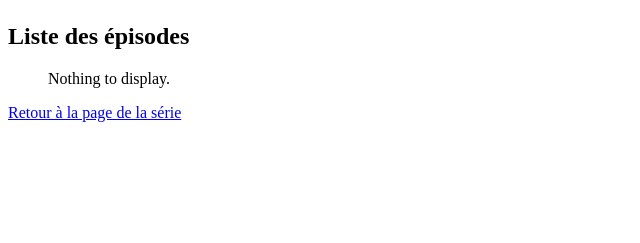
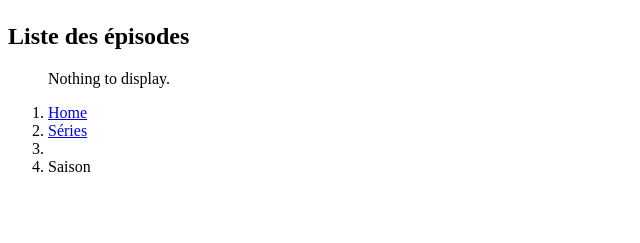
Before and after one commit to Mirubrys/wild-series, a Symfony app: template templates/wild/season.html.twig in a window 1280 px wide. Shown: the part 187-430 px from the top of the page, without its empty margins (0-640 px from the left). Run offline with Twig, Linux system fonts and the light colour scheme; the template is opened without the code that fills it, so the values that code supplies are empty; some libraries are stand-ins or nearby versions.

Commit message:
Added a breadcrumb at the bottom of the pages.

```diff
--- a/templates/base.html.twig
+++ b/templates/base.html.twig
@@ -17,6 +17,13 @@
 
         {% block body %}{% endblock %}
 
+        <nav class="mt-5" aria-label="breadcrumb">
+            <ol class="breadcrumb">
+                <li class="breadcrumb-item"><a href="{{ path('app_index') }}">Home</a></li>
+                {% block breadcrumb %}{% endblock %}
+            </ol>
+        </nav>
+
         {% block javascripts %}
             {{ encore_entry_script_tags('app') }}
         {% endblock %}
--- a/templates/wild/category.html.twig
+++ b/templates/wild/category.html.twig
@@ -29,5 +29,11 @@
                 </a>
             </div>
         </div>
+
     </div>
 {% endblock %}
+
+{% block breadcrumb %}
+    <li class="breadcrumb-item"><a href="#">Catégories</a></li>
+    <li class="breadcrumb-item active" aria-current="page">{{ category.name }}</li>
+{% endblock %}
--- a/templates/wild/season.html.twig
+++ b/templates/wild/season.html.twig
@@ -28,13 +28,11 @@
             </div>
         </div>
 
-        <div class="row no-gutters justify-content-center mt-5">
-            <div class="col-11 col-lg-10">
-                <a href="{{ path('wild_show', {'slug': program.title|lower|replace({' ': '-'})}) }}">
-                    Retour à la page de la série
-                </a>
-            </div>
-        </div>
-
     </div>
 {% endblock %}
+
+{% block breadcrumb %}
+    <li class="breadcrumb-item"><a href="{{ path('wild_index') }}">Séries</a></li>
+    <li class="breadcrumb-item"><a href="{{ path('wild_show', {'slug': program.title|lower|replace({' ': '-'})}) }}">{{ program.title }}</a></li>
+    <li class="breadcrumb-item active" aria-current="page">Saison {{ season.number }}</li>
+{% endblock %}
--- a/templates/wild/show.html.twig
+++ b/templates/wild/show.html.twig
@@ -34,3 +34,8 @@
 
     </div>
 {% endblock %}
+
+{% block breadcrumb %}
+    <li class="breadcrumb-item"><a href="{{ path('wild_index') }}">Séries</a></li>
+    <li class="breadcrumb-item active" aria-current="page">{{ program.title }}</li>
+{% endblock %}
```
Also changed, not shown: templates/wild/episode.html.twig (+7 -13 lines), templates/wild/index.html.twig (+4 -8 lines).
